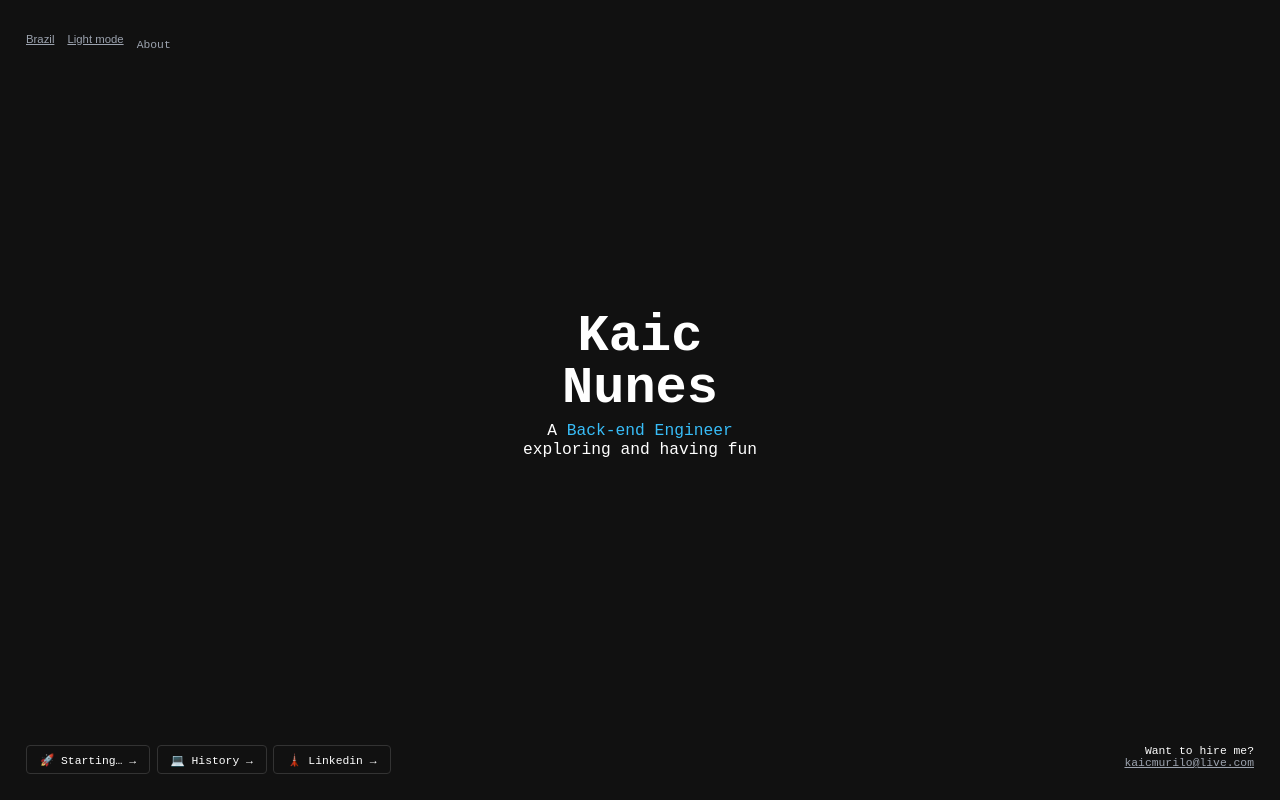
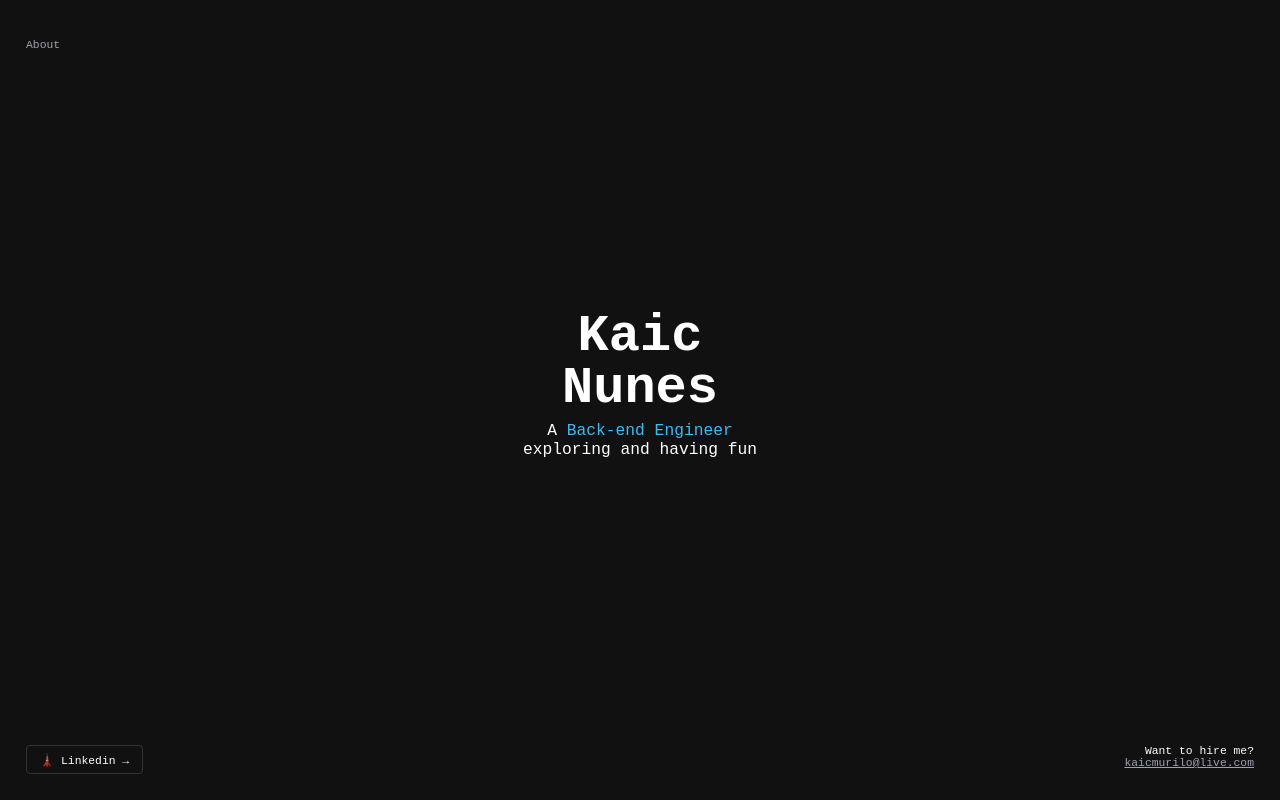
Before and after one commit to kaicmurilo/kaicmurilo, a React (Create React App) app: page / in a window 1280 px wide. Built offline with nearby package versions, Linux system fonts and the light colour scheme.

Commit message:
melhoria visual

```diff
--- a/src/App.tsx
+++ b/src/App.tsx
@@ -9,21 +9,12 @@ export default function App() {
   return (
     <div className="container">
       <header className="header">
-        <button className="link">Brazil</button>
-        <button className="link">Light mode</button>
+
         <nav className="nav">
           <a className="navLink" onClick={() => setIsAboutModalOpen(true)}>
             About
           </a>
-          {/* <a href="/blog" className="navLink">
-          Blog
-        </a>
-        <a href="/experiments" className="navLink">
-          Experiments
-        </a>
-        <a href="/utilities" className="navLink">
-          Utilities
-        </a> */}
+          {/* <button className="link">Light mode</button> */}
         </nav>
       </header>
 
@@ -42,12 +33,12 @@ export default function App() {
 
       <footer className="footer">
         <div className="posts">
-          <a href="/posts/starting" className="postLink">
+          {/* <a href="/posts/starting" className="postLink">
             🚀 Starting… →
           </a>
           <a href="/posts/first-contact" className="postLink">
             💻 History →
-          </a>
+          </a> */}
           <a
             href="https://www.linkedin.com/in/kaic-murilo-nunes-461238112/"
             target="_blank"
```
